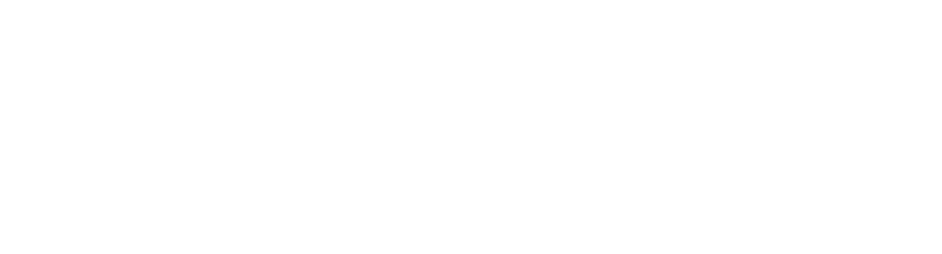
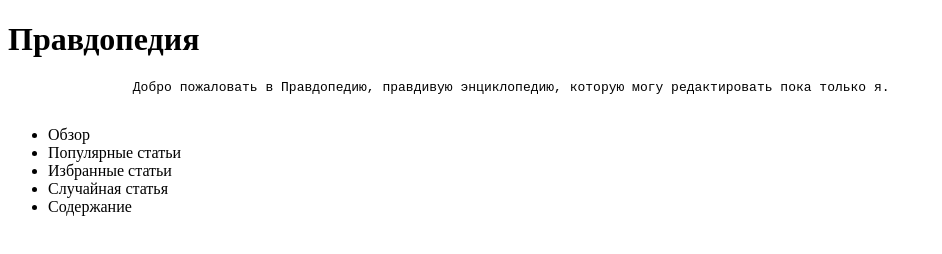
Before and after one commit to Pkelbas/Pkelbas.github.io, a plain HTML site: page index.html in a window 1280 px wide. Shown: the whole page, without its empty margins (0-942 px from the left). Drawn offline with Linux system fonts and the light colour scheme.

Commit message:
added header

```diff
--- a/index.html
+++ b/index.html
@@ -2,9 +2,25 @@
 <html lang="ru">
 <head>
     <meta charset="UTF-8">
-    <title>Базопедия</title>
+    <title>Правдопедия - правдивая энциклопедия</title>
+    <meta name="description" content="Сайт истинной историей мира">
+    <meta name="keywords" content="вики, правда, истина, истинная история">
 </head>
 <body>
-
+<header>
+    <h1>Правдопедия</h1>
+    <pre>
+                Добро пожаловать в Правдопедию, правдивую энциклопедию, которую могу редактировать пока только я.
+    </pre>
+    <nav>
+        <ul>
+            <li>Обзор</li>
+            <li>Популярные статьи</li>
+            <li>Избранные статьи</li>
+            <li>Случайная статья</li>
+            <li>Содержание</li>
+        </ul>
+    </nav>
+</header>
 </body>
 </html>
```
